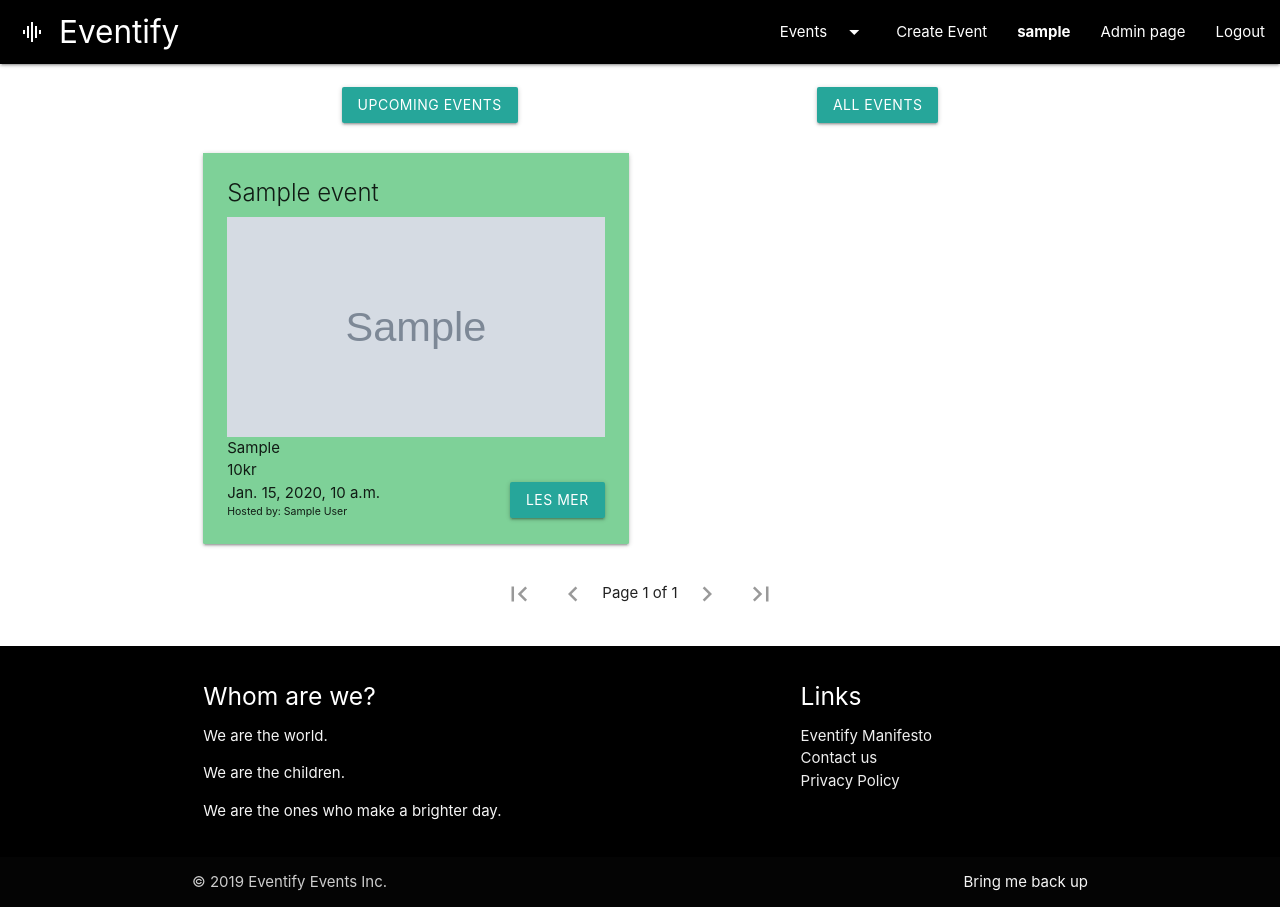
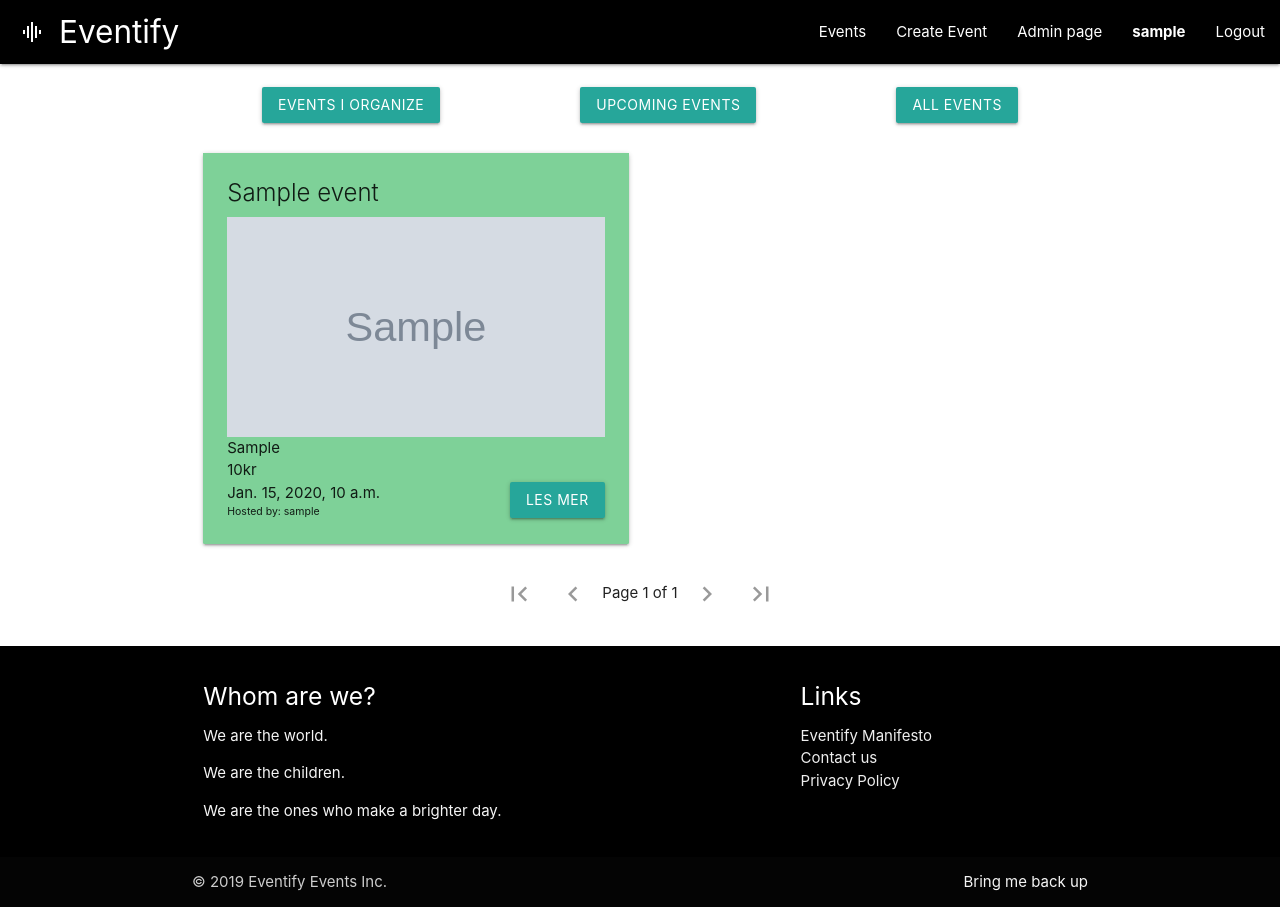
Before and after one commit to Magssch/Eventify, a Django app: page /events/ in a window 1280 px wide. Run offline with Django 3.2, Linux system fonts and the light colour scheme; a user stored in the database is signed in; tables that the repository leaves empty hold one stand-in row (values such as "Sample post"); grey boxes marked "Sample" are stand-in pictures; some libraries are stand-ins or nearby versions.

Commit message:
#33 Added ability for staff to view organized events

```diff
--- a/main/admin.py
+++ b/main/admin.py
@@ -3,6 +3,5 @@ from .models import User, Event, Attendee
 
 # Register your models here.
 
-admin.site.register(User)
 admin.site.register(Event)
 admin.site.register(Attendee)
--- a/main/models.py
+++ b/main/models.py
@@ -1,6 +1,6 @@
 from django.db import models
 from django.contrib.auth.models import User
-
+"""
 class User(models.Model):
     first_name = models.CharField(max_length=30)
     last_name = models.CharField(max_length=30)
@@ -13,7 +13,7 @@ class User(models.Model):
 
     def __str__(self):
         return self.first_name + " " + self.last_name
-
+"""
 
 class Event(models.Model):
     name        = models.CharField(max_length=30)
--- a/main/static/main/js/script.js
+++ b/main/static/main/js/script.js
@@ -1,20 +1,29 @@
- document.addEventListener('DOMContentLoaded', function() {
+
+document.addEventListener('DOMContentLoaded', function() {
     var elems = document.querySelectorAll('.dropdown-trigger');
+    var options = {};
+
     var instances = M.Dropdown.init(elems, options);
   });
 
 document.addEventListener('DOMContentLoaded', function () {
   var elems = document.querySelectorAll('.slider');
+  var options = {};
+
   var instances = M.Slider.init(elems, height = "400", duration = "500", interval = "600");
 });
 
 
 document.addEventListener('DOMContentLoaded', function () {
   var elems = document.querySelectorAll('.autocomplete');
+  var options = {};
+
   var instances = M.Autocomplete.init(elems, options);
 });
 
 document.addEventListener('DOMContentLoaded', function() {
 var elems = document.querySelectorAll('.sidenav');
+var options = {};
+
 var instances = M.Sidenav.init(elems, options);
 });
--- a/main/templates/main/create_event.html
+++ b/main/templates/main/create_event.html
@@ -2,6 +2,9 @@
 
 {% extends 'main/base.html' %}
 
+{% block title %}
+        Create event
+{% endblock %}
 
 {% block content %}
 
--- a/main/templates/main/events.html
+++ b/main/templates/main/events.html
@@ -2,10 +2,7 @@
 
 
 {% block title %}
-
-    {% if user.is_authenticated %}
         Events
-    {% endif %}
 {% endblock %}
 
 
@@ -13,6 +10,10 @@
     <div class="container">
         <br/>
         <div style="display: flex; justify-content: center; ">
+
+            {% if user.is_staff %}
+                <a style="margin: auto" href="?organizer=True" class="waves-effect waves-light btn">Events I organize</a>
+            {% endif %}
             <a style="margin: auto" href="?" class="waves-effect waves-light btn">Upcoming events</a>
             <a style="margin: auto" href="?view_past=True" class="waves-effect waves-light btn">All events</a>
         </div>
--- a/main/templates/main/home.html
+++ b/main/templates/main/home.html
@@ -17,7 +17,7 @@
   <div class="slider">
       <ul class="slides">
         <li>
-          <img src="{% static 'main/css/concert.jpg' %}" /> <!-- random image -->
+          <img src="{% static 'main/css/concert.png' %}" /> <!-- random image -->
           <div class="caption center-align">
             <h3></h3>
             <h5 class="light grey-text text-lighten-3"></h5>
--- a/main/templates/main/navbar.html
+++ b/main/templates/main/navbar.html
@@ -11,17 +11,19 @@
         <a href="#" data-target="mobile-demo" class="sidenav-trigger"><i class="material-icons">menu</i></a>
 
         <ul class="right hide-on-med-and-down">
-            <li><a class="dropdown-trigger" href="{% url 'events' %}" data-target="dropdown1">Events<i class="material-icons right">arrow_drop_down</i></a></li>
+            <!-- TODO: FIX DROPDOWN FOR EVENTS -->
+            <!--<li><a class="dropdown-trigger" href="#!" data-target="dropdown1">Events<i class="material-icons right">arrow_drop_down</i></a></li>-->
+            <li><a href="{% url 'events' %}">Events</a></li>
 
               {% if user.is_staff %}
-                <li><a href="/create_event">Create Event</a></li>
+                <li><a href="{% url 'create_event' %}">Create Event</a></li>
               {% endif %}
 
               {% if user.is_authenticated %}
-                <li><b><a href="{% url 'profile' %}">{{ user.username }}</a></b></li>
                 {% if user.is_superuser %}
                 <li><a href="{% url 'admin:index' %}">Admin page</a></li>
                 {% endif %}
+                <li><b><a href="{% url 'profile' %}">{{ user.username }}</a></b></li>
                 <li><a href="{% url 'logout' %}">Logout</a></li>
               {% else %}
                 <li><a href="{% url 'login' %}">Login</a></li>
--- a/main/templates/registration/edit_profile.html
+++ b/main/templates/registration/edit_profile.html
@@ -13,7 +13,6 @@
         <button class="btn teal lighten-2" type = "submit">Submit</button>
     </form>
     <p>Changing passwords coming soon.</p>
-    <br>
 </div>
 
 {% endblock %}
--- a/main/views.py
+++ b/main/views.py
@@ -65,10 +65,15 @@ def edit_profile(request):
 def events(request):
     now = timezone.now()
     view_past = request.GET.get('view_past', False) == 'True'
-    if view_past:
+    organizer = request.GET.get('organizer', False)
+
+    if organizer != False:
+        events_list = Event.objects.filter(organizer = request.user)
+    elif view_past:
         events_list = Event.objects.all()
     else:
         events_list = Event.objects.filter(date__gte=now).order_by('date')
+
     paginator = Paginator(events_list, 4)  # Show 25 contacts per page
     page = request.GET.get('page')
     events = paginator.get_page(page)
```
Also changed, not shown: main/migrations/0004_auto_20190226_1234.py (added).
